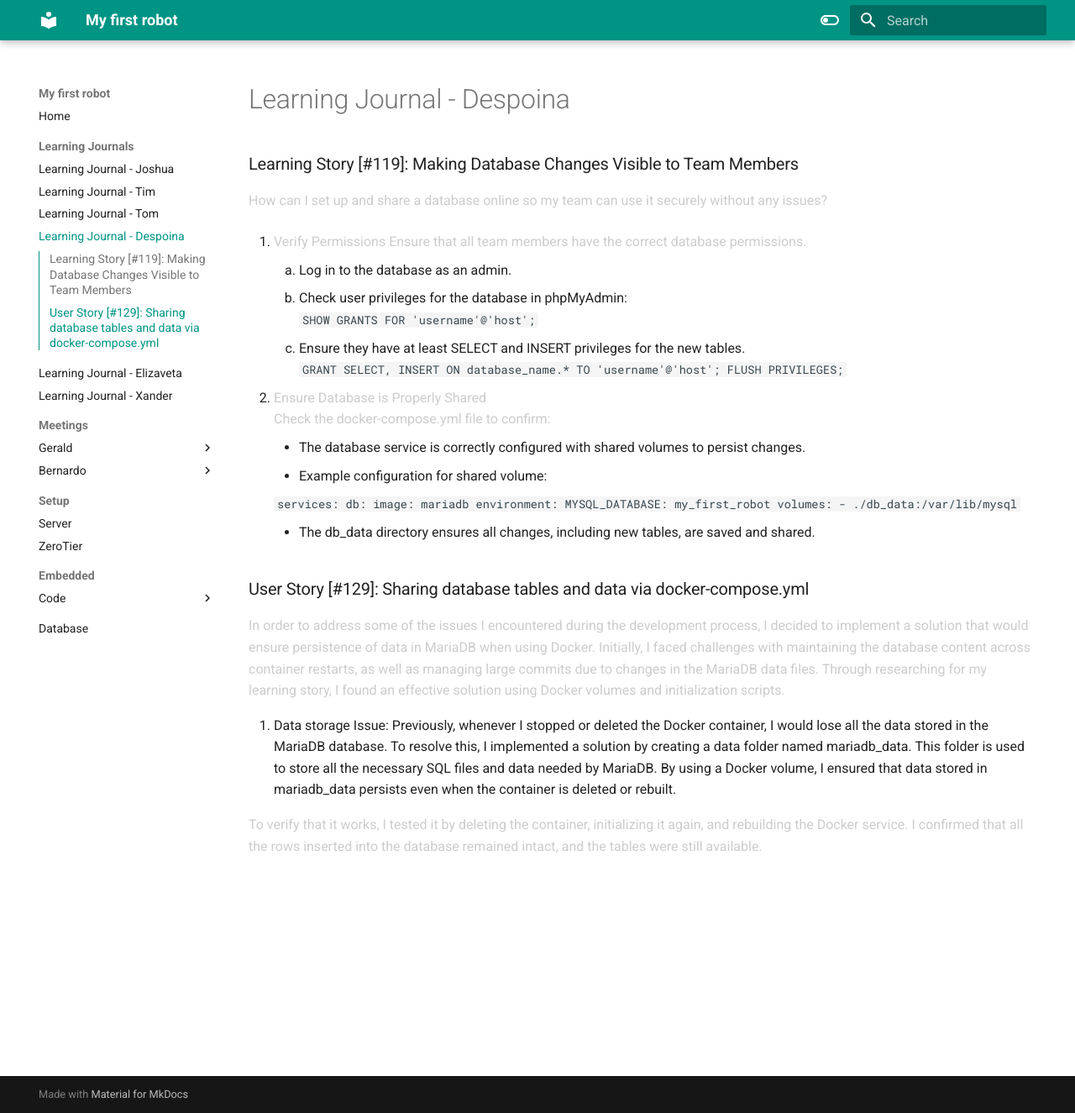
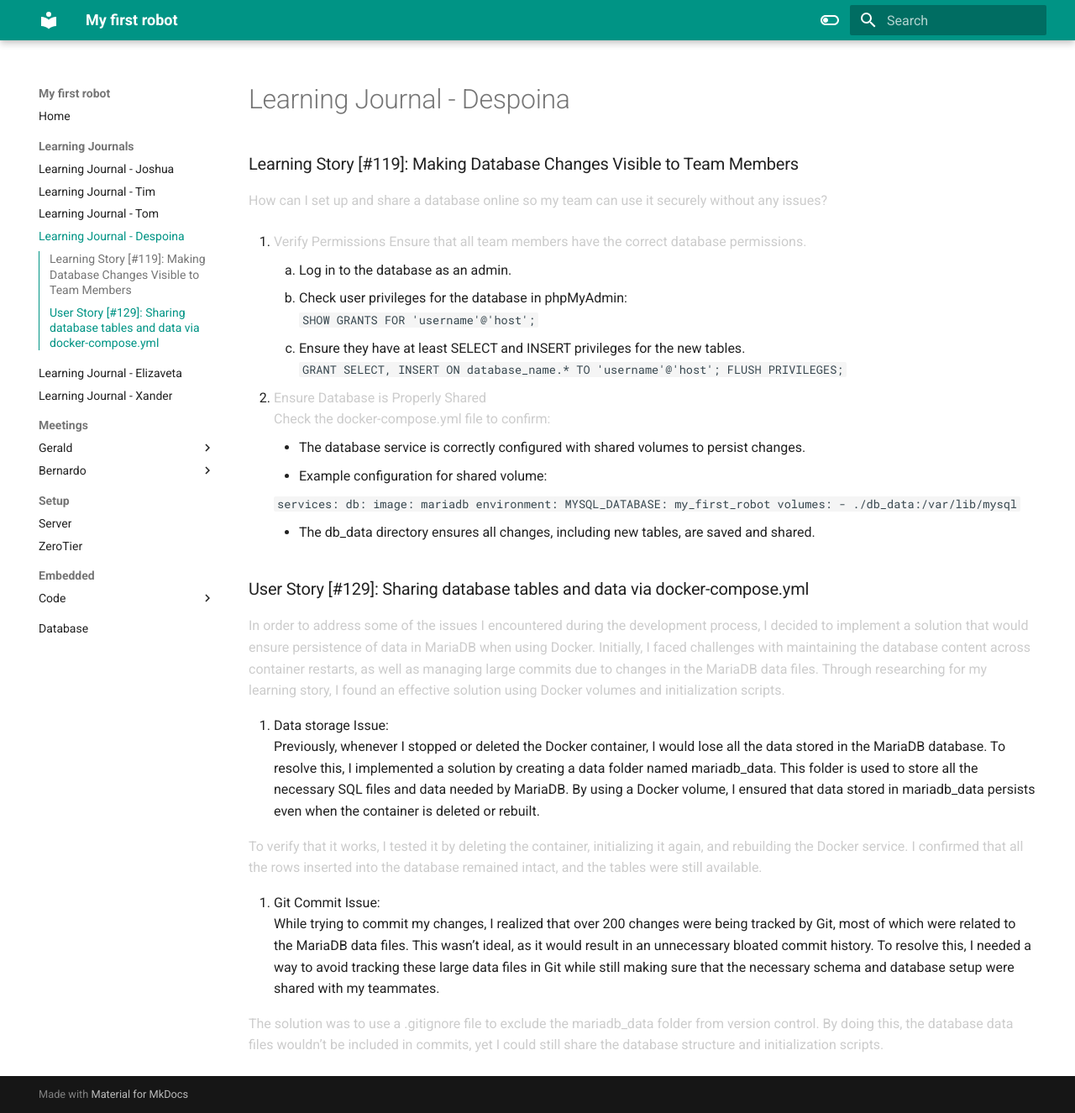
Before and after one commit to VioletHarmon2002/MyFirstRobot, an MkDocs documentation site: the page built from docs/Learning Journals/learning-journal-despoina.md, in a window 1280 px wide and 1325 px high. Shown: the whole window at 84% size. Built offline with MkDocs 1.6.1 and Material for MkDocs 9.7.7, drawn with Linux system fonts in a browser that asks for light colours.

Commit message:
Added: git commit issue in learning journal

```diff
--- a/docs/Learning Journals/learning-journal-despoina.md
+++ b/docs/Learning Journals/learning-journal-despoina.md
@@ -41,3 +41,8 @@
 Previously, whenever I stopped or deleted the Docker container, I would lose all the data stored in the MariaDB database. To resolve this, I implemented a solution by creating a data folder named mariadb_data. This folder is used to store all the necessary SQL files and data needed by MariaDB. By using a Docker volume, I ensured that data stored in mariadb_data persists even when the container is deleted or rebuilt.
 
 To verify that it works, I tested it by deleting the container, initializing it again, and rebuilding the Docker service. I confirmed that all the rows inserted into the database remained intact, and the tables were still available.
+
+2. Git Commit Issue:
+While trying to commit my changes, I realized that over 200 changes were being tracked by Git, most of which were related to the MariaDB data files. This wasn’t ideal, as it would result in an unnecessary bloated commit history. To resolve this, I needed a way to avoid tracking these large data files in Git while still making sure that the necessary schema and database setup were shared with my teammates.
+
+The solution was to use a .gitignore file to exclude the mariadb_data folder from version control. By doing this, the database data files wouldn’t be included in commits, yet I could still share the database structure and initialization scripts.
```
